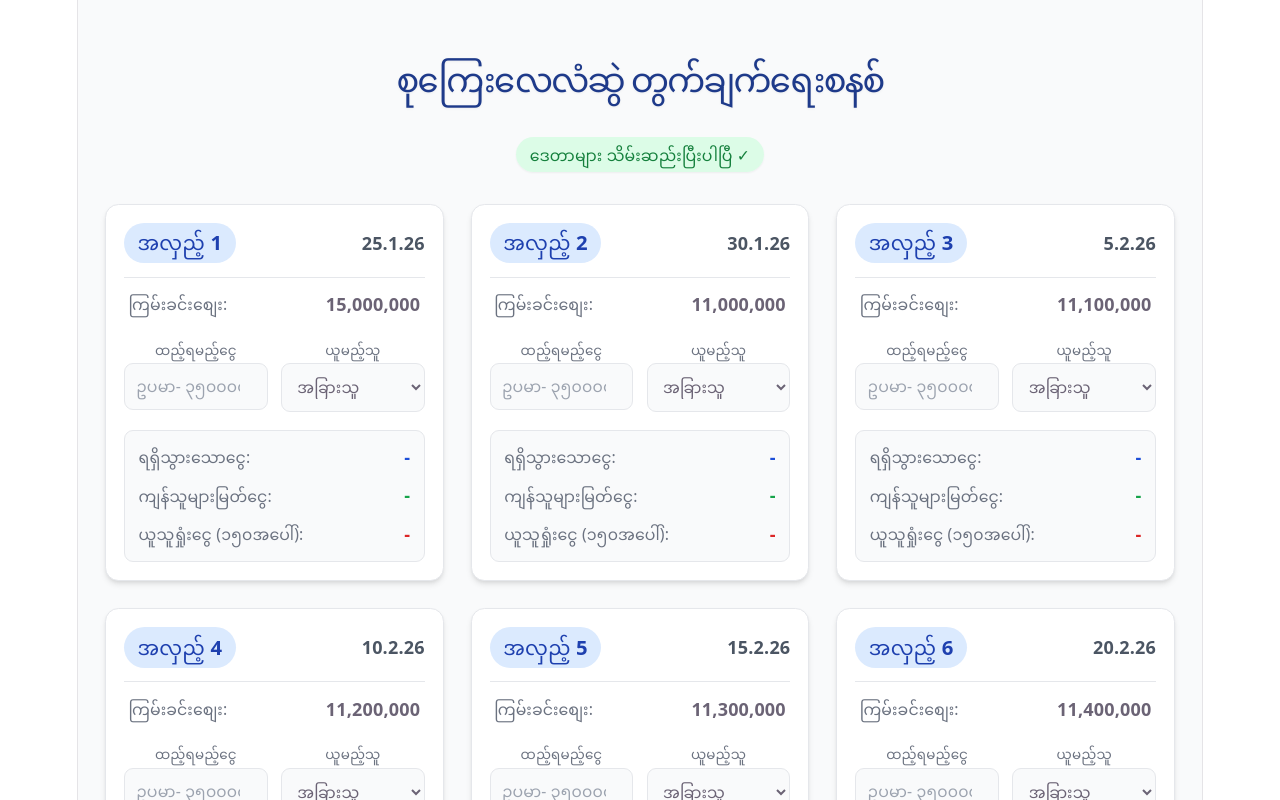
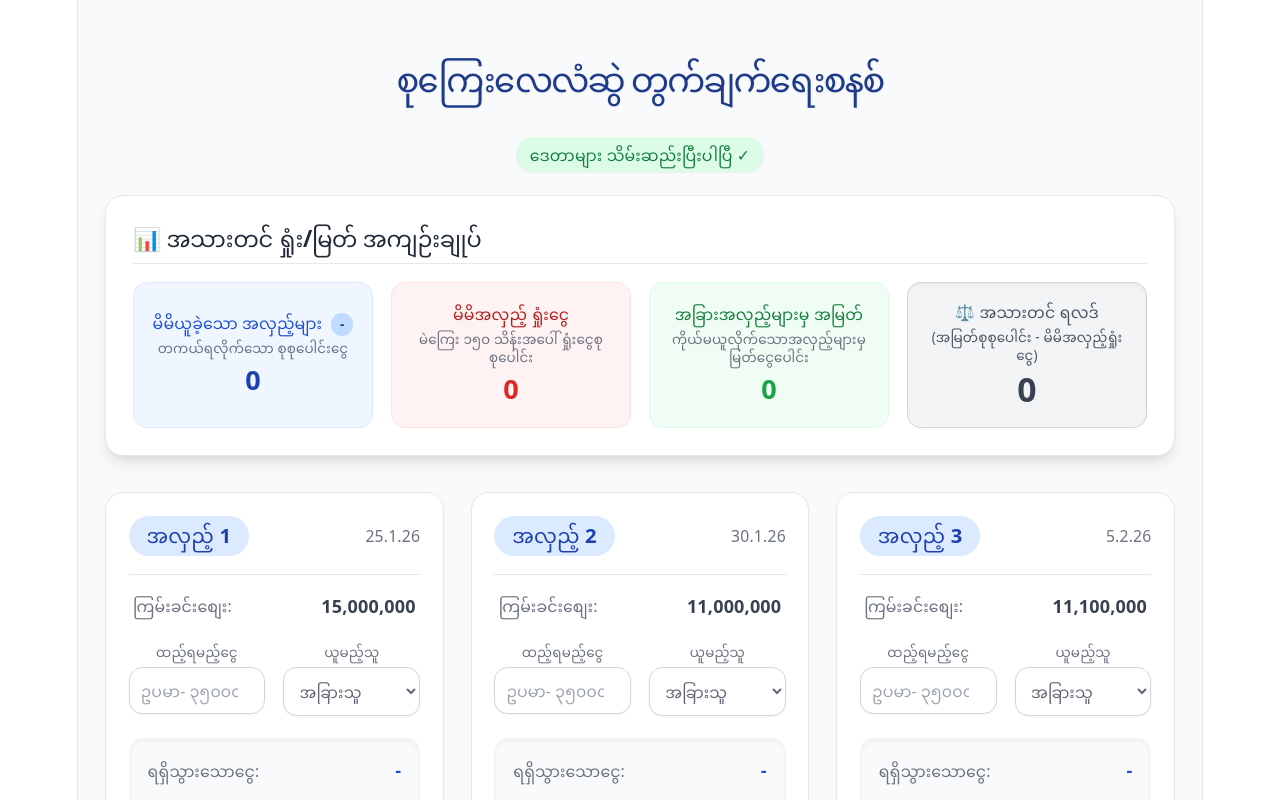
Before and after one commit to xtettnaingkyaw-oss/Sukyaemanagement, a React (Vite) app: page / in a window 1280 px wide. Shown: the top 800 px of the page. Built offline with nearby package versions, Linux system fonts and the light colour scheme; no server answers; the database is empty.

Commit message:
Update App.tsx

```diff
--- a/src/App.tsx
+++ b/src/App.tsx
@@ -94,6 +94,7 @@ export default function App() {
         saveToFirebase(actualPaid, newWhoTakes);
     };
 
+    // Card တစ်ခုချင်းစီအတွက် တွက်ချက်မှု
     const calculateRowData = (index: number) => {
         const currentPaid = actualPaid[index] || 0;
         const isSelf = whoTakes[index] === 'self';
@@ -114,6 +115,33 @@ export default function App() {
         return { currentPaid, isSelf, receivedAmount, profitAmount, lossAmount };
     };
 
+    // ==========================================
+    // ထိပ်ဆုံး Dashboard အတွက် စုစုပေါင်း တွက်ချက်ခြင်း
+    // ==========================================
+    let totalReceived = 0;      // မိမိရငွေ စုစုပေါင်း
+    let totalGrossLoss = 0;     // ၁၅၀ ပေါ် ရှုံးငွေ စုစုပေါင်း
+    let totalOtherProfit = 0;   // အခြားသူများဆီမှ မိမိရမြတ်ငွေ စုစုပေါင်း
+    const selfTurns: number[] = []; // မိမိယူခဲ့သော အလှည့်များ
+
+    auctionData.forEach((row, index) => {
+        const currentPaid = actualPaid[index] || 0;
+        if (currentPaid > 0) {
+            if (whoTakes[index] === 'self') {
+                selfTurns.push(row.n);
+                const received = currentPaid * totalMembers;
+                totalReceived += received;
+                totalGrossLoss += (totalPot - received);
+            } else {
+                const profit = basePerPerson - currentPaid;
+                totalOtherProfit += profit;
+            }
+        }
+    });
+
+    const netAmount = totalOtherProfit - totalGrossLoss;
+    const isNetProfit = netAmount > 0;
+    const isNetLoss = netAmount < 0;
+
     if (!isLoaded) {
         return (
             <div className="min-h-screen flex items-center justify-center bg-gray-50 font-bold text-blue-600 text-lg">
@@ -123,9 +151,9 @@ export default function App() {
     }
 
     return (
-        <div className="bg-gray-50 min-h-screen p-3 md:p-6 font-sans">
+        <div className="bg-gray-50 min-h-screen p-3 md:p-6 font-sans pb-20">
             <div className="max-w-7xl mx-auto">
-                <div className="flex flex-col items-center justify-center mb-8 relative">
+                <div className="flex flex-col items-center justify-center mb-6 relative">
                     <h1 className="text-2xl md:text-3xl font-bold text-blue-900 drop-shadow-sm text-center">
                         စုကြေးလေလံဆွဲ တွက်ချက်ရေးစနစ်
                     </h1>
@@ -143,42 +171,94 @@ export default function App() {
                     </div>
                 </div>
 
+                {/* ==========================================
+                    အသားတင် ရှုံး/မြတ် Dashboard
+                ========================================== */}
+                <div className="bg-white rounded-2xl shadow-lg border border-gray-200 p-4 md:p-6 mb-8">
+                    <h2 className="text-lg md:text-xl font-bold text-gray-800 mb-4 pb-2 border-b flex items-center gap-2">
+                        📊 အသားတင် ရှုံး/မြတ် အကျဉ်းချုပ်
+                    </h2>
+
+                    <div className="grid grid-cols-1 md:grid-cols-4 gap-4">
+                        {/* (၁) မိမိရငွေ */}
+                        <div className="bg-blue-50 p-4 rounded-xl border border-blue-100 flex flex-col justify-center">
+                            <div className="text-sm text-blue-700 font-semibold mb-1">
+                                မိမိယူခဲ့သော အလှည့်များ <span className="bg-blue-200 text-blue-800 px-2 py-0.5 rounded-full text-xs ml-1">{selfTurns.length > 0 ? selfTurns.join(', ') : '-'}</span>
+                            </div>
+                            <div className="text-xs text-gray-500 mb-1">တကယ်ရလိုက်သော စုစုပေါင်းငွေ</div>
+                            <div className="text-2xl font-black text-blue-800">
+                                {totalReceived > 0 ? totalReceived.toLocaleString() : '0'}
+                            </div>
+                        </div>
+
+                        {/* (၂) အကြမ်းဖျင်း ရှုံးငွေ (၁၅၀ ပေါ်) */}
+                        <div className="bg-red-50 p-4 rounded-xl border border-red-100 flex flex-col justify-center">
+                            <div className="text-sm text-red-700 font-semibold mb-1">မိမိအလှည့် ရှုံးငွေ</div>
+                            <div className="text-xs text-gray-500 mb-1">မဲကြေး ၁၅၀ သိန်းအပေါ် ရှုံးငွေစုစုပေါင်း</div>
+                            <div className="text-2xl font-black text-red-600">
+                                {totalGrossLoss > 0 ? totalGrossLoss.toLocaleString() : '0'}
+                            </div>
+                        </div>
+
+                        {/* (၃) အခြားသူများဆီမှ အမြတ် */}
+                        <div className="bg-green-50 p-4 rounded-xl border border-green-100 flex flex-col justify-center">
+                            <div className="text-sm text-green-700 font-semibold mb-1">အခြားအလှည့်များမှ အမြတ်</div>
+                            <div className="text-xs text-gray-500 mb-1">ကိုယ်မယူလိုက်သောအလှည့်များမှ မြတ်ငွေပေါင်း</div>
+                            <div className="text-2xl font-black text-green-600">
+                                {totalOtherProfit > 0 ? totalOtherProfit.toLocaleString() : '0'}
+                            </div>
+                        </div>
+
+                        {/* (၄) အသားတင် ရလဒ် */}
+                        <div className={`p-4 rounded-xl border flex flex-col justify-center shadow-inner ${isNetLoss ? 'bg-red-100 border-red-300' : isNetProfit ? 'bg-green-100 border-green-300' : 'bg-gray-100 border-gray-300'}`}>
+                            <div className={`text-sm font-bold mb-1 ${isNetLoss ? 'text-red-800' : isNetProfit ? 'text-green-800' : 'text-gray-600'}`}>
+                                ⚖️ အသားတင် {isNetLoss ? 'ရှုံးငွေ' : isNetProfit ? 'မြတ်ငွေ' : 'ရလဒ်'}
+                            </div>
+                            <div className="text-xs text-gray-600 mb-1">(အမြတ်စုစုပေါင်း - မိမိအလှည့်ရှုံးငွေ)</div>
+                            <div className={`text-3xl font-black ${isNetLoss ? 'text-red-700' : isNetProfit ? 'text-green-700' : 'text-gray-700'}`}>
+                                {Math.abs(netAmount).toLocaleString()}
+                            </div>
+                        </div>
+                    </div>
+                </div>
+                {/* ========================================== */}
+
                 <div className="grid grid-cols-1 md:grid-cols-2 lg:grid-cols-3 gap-4 md:gap-6">
                     {auctionData.map((row, index) => {
                         const { currentPaid, isSelf, receivedAmount, profitAmount, lossAmount } = calculateRowData(index);
 
                         return (
-                            <div key={index} className={`rounded-xl shadow-md border p-4 transition-all hover:shadow-lg ${isSelf ? 'bg-blue-50 border-blue-300' : 'bg-white border-gray-200'}`}>
-                                <div className="flex justify-between items-center border-b pb-3 mb-3">
-                                    <span className="font-bold text-lg text-blue-800 bg-blue-100 px-3 py-1 rounded-full">
+                            <div key={index} className={`rounded-2xl shadow-sm border p-5 transition-all hover:shadow-md ${isSelf ? 'bg-blue-50 border-blue-300 ring-1 ring-blue-200' : 'bg-white border-gray-200'}`}>
+                                <div className="flex justify-between items-center border-b pb-4 mb-4">
+                                    <span className={`font-bold text-lg px-4 py-1 rounded-full ${isSelf ? 'bg-blue-600 text-white shadow-md' : 'bg-blue-100 text-blue-800'}`}>
                                         အလှည့် {row.n}
                                     </span>
-                                    <span className="text-gray-600 font-semibold">{row.date}</span>
+                                    <span className="text-gray-500 font-medium text-sm">{row.date}</span>
                                 </div>
 
-                                <div className="space-y-4 text-sm">
+                                <div className="space-y-5 text-sm">
                                     <div className="flex justify-between items-center px-1">
                                         <span className="text-gray-500">ကြမ်းခင်းစျေး:</span>
-                                        <span className="font-bold text-base">{row.price.toLocaleString()}</span>
+                                        <span className="font-bold text-gray-700 text-base">{row.price.toLocaleString()}</span>
                                     </div>
 
-                                    <div className="grid grid-cols-2 gap-3 pt-1">
+                                    <div className="grid grid-cols-2 gap-4">
                                         <div>
-                                            <label className="block text-gray-500 text-xs mb-1 font-medium">ထည့်ရမည့်ငွေ</label>
+                                            <label className="block text-gray-500 text-xs mb-1.5 font-semibold">ထည့်ရမည့်ငွေ</label>
                                             <input
                                                 type="number"
                                                 value={currentPaid || ''}
                                                 onChange={(e) => handleActualPaidChange(index, e.target.value)}
-                                                className="w-full p-2.5 border rounded-lg focus:ring-2 focus:ring-blue-500 outline-none bg-gray-50 transition-colors"
+                                                className="w-full p-2.5 border border-gray-300 rounded-xl focus:ring-2 focus:ring-blue-500 focus:border-blue-500 outline-none bg-white transition-all shadow-sm"
                                                 placeholder="ဥပမာ- ၃၅၀၀၀၀"
                                             />
                                         </div>
                                         <div>
-                                            <label className="block text-gray-500 text-xs mb-1 font-medium">ယူမည့်သူ</label>
+                                            <label className="block text-gray-500 text-xs mb-1.5 font-semibold">ယူမည့်သူ</label>
                                             <select
                                                 value={whoTakes[index] || 'other'}
                                                 onChange={(e) => handleWhoChange(index, e.target.value)}
-                                                className="w-full p-2.5 border rounded-lg focus:ring-2 focus:ring-blue-500 outline-none bg-gray-50 transition-colors"
+                                                className="w-full p-2.5 border border-gray-300 rounded-xl focus:ring-2 focus:ring-blue-500 focus:border-blue-500 outline-none bg-white transition-all shadow-sm"
                                             >
                                                 <option value="other">အခြားသူ</option>
                                                 <option value="self">မိမိယူမည်</option>
@@ -186,17 +266,17 @@ export default function App() {
                                         </div>
                                     </div>
 
-                                    <div className="bg-gray-50 rounded-lg p-3 space-y-2.5 border">
+                                    <div className="bg-gray-50 rounded-xl p-4 space-y-3 border border-gray-100 shadow-inner">
                                         <div className="flex justify-between items-center">
-                                            <span className="text-gray-500">ရရှိသွားသောငွေ:</span>
+                                            <span className="text-gray-500 font-medium">ရရှိသွားသောငွေ:</span>
                                             <span className="font-bold text-blue-700 text-base">{receivedAmount}</span>
                                         </div>
                                         <div className="flex justify-between items-center">
-                                            <span className="text-gray-500">ကျန်သူများမြတ်ငွေ:</span>
+                                            <span className="text-gray-500 font-medium">ကျန်သူများမြတ်ငွေ:</span>
                                             <span className="font-bold text-green-600 text-base">{profitAmount}</span>
                                         </div>
                                         <div className="flex justify-between items-center">
-                                            <span className="text-gray-500">ယူသူရှုံးငွေ (၁၅၀အပေါ်):</span>
+                                            <span className="text-gray-500 font-medium">ယူသူရှုံးငွေ (၁၅၀အပေါ်):</span>
                                             <span className="font-bold text-red-600 text-base">{lossAmount}</span>
                                         </div>
                                     </div>
```
